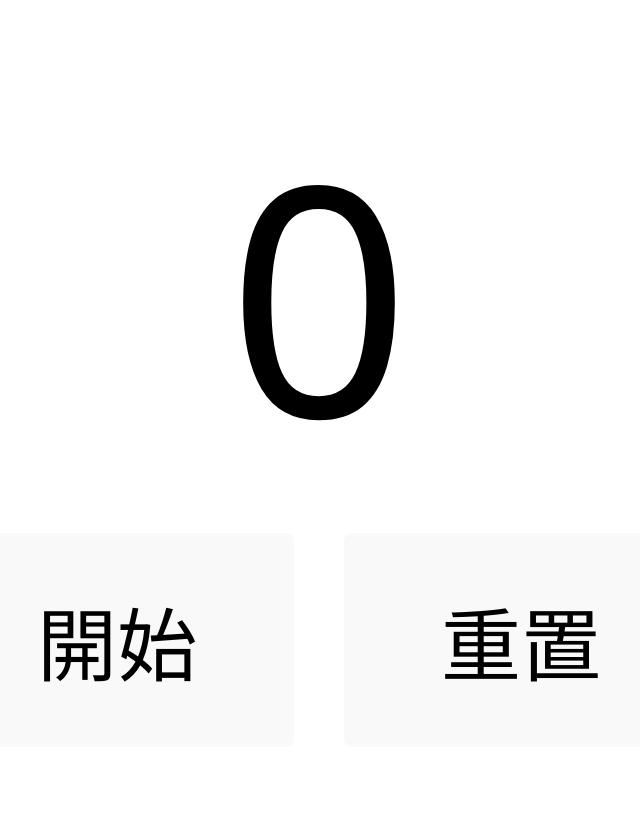
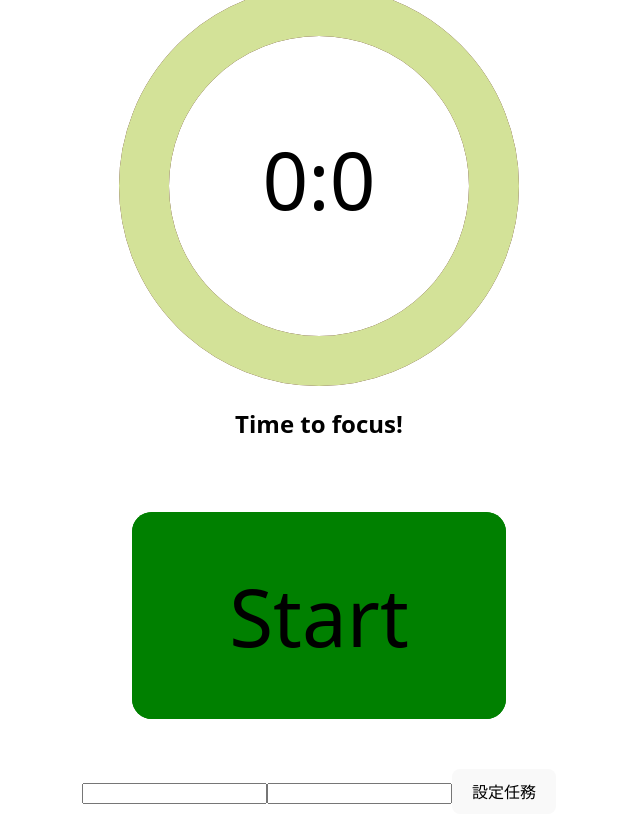
Before and after one commit to jiawu777/jia-timer, a React (Vite) app: page / in a window 1280 px wide. Shown: the whole page, without its empty margins (321-961 px from the left). Built offline with nearby package versions, Linux system fonts and the light colour scheme.

Commit message:
feat/transtopomodoro Jia: 1. 製作圓環、任務位置UI 2. 新增輸入時間、任務表格

```diff
--- a/src/components/Pomo.jsx
+++ b/src/components/Pomo.jsx
@@ -1,28 +1,35 @@
 import './Pomo.scss';
+import CircularProgress from '@/utils/CircularProgress';
+import TaskForm from '@/hooks/inputForm';
 
 import { useState, useEffect, useRef } from 'react';
 
-const Pomo=()=>{
-    const [ TimerStart, TimerStop, TimerReset ] = ["開始","停止","重置"]
-  // Timer Switch
+const Pomo = () => {
+    const [ TimerStart, TimerStop] = ["Start","Pause"]
+
+
+    // Timer Switch
   const [timerSwitch, setTimerSwitch] = useState(false);
+
+  // timing
+  const [timer, setTimer] = useState(0);
+  const intervalIdTimer = useRef(null);
+
+  // setInput
+  const [timeInput,setTimeInput]=useState(25)
+  const [taskInput,setTaskInput]=useState("")
+
+
+
   const switchTimer = () => {
     const newTimerSwitch = !timerSwitch;
     setTimerSwitch(newTimerSwitch);
   };
 
-  // timing
-  const [timer, setTimer] = useState(0);
-  const intervalIdTimer = useRef();
-
-  //RefTimer可以計時但無法即時渲染畫面，可用於使用者流程計時器提升使用感
-  // const refTimer = useRef(0);
-
   useEffect(() => {
-    if (timerSwitch) {
+    if (timerSwitch && timer > 0) {
       intervalIdTimer.current = setInterval(() => {
-        setTimer((prevTimer) => prevTimer + 1);
-        // refTimer.current = refTimer.current+1
+        setTimer((prevTimer) => prevTimer - 1);
       }, 1000);
     } else {
       clearInterval(intervalIdTimer.current);
@@ -30,31 +37,76 @@ const Pomo=()=>{
 
     // destroy
     return () => clearInterval(intervalIdTimer.current);
-  }, [timerSwitch]);
+  }, [timerSwitch, timer]);
 
-  const resetTimer = () => {
-    setTimer(0);
-    clearInterval(intervalIdTimer.current);
-    setTimerSwitch(false);
-  };
+  // const resetTimer = () => {
+  //   clearInterval(intervalIdTimer.current);
+  //   setTimer(minInput*60)
+  //   setTimerSwitch(false);
+  // };
+
+// input time & task
+const handleTaskInput=(e)=>{
+  e.preventDefault()
+  setTimer(timeInput)
+  setTimerSwitch(false)
+}
 
   return (
-    <div className="timer">
-      <div className="timer__wrapper">
-        <div className="timer__display">{timer}</div>
-        <div className="timer__btn">
+    <div className="pomo__wrapper">
+        <div className="pomo__display">
+        <CircularProgress className="pomo__circular" time={timer} initialTime={timer} size={400} strokeWidth={50}></CircularProgress>
+        <h2 className="pomo__task">{taskInput || "Time to focus!"}</h2>
+        </div>
+
+        <div className="pomo__btn">
           <button
-            className="timer__btn timer__btn--switch"
+            className={`pomo__btn pomo__btn${timerSwitch? "--pause":"--start"}`}
             onClick={switchTimer}
           >
             {timerSwitch ? TimerStop : TimerStart}
           </button>
-          <button
+
+          {/* <button
             className="timer__btn timer__btn--reset"
             onClick={resetTimer}
           >
             {TimerReset}
-          </button>
+          </button> */}
+        </div>
+      <div className="task__wrapper">
+        <div className="task__timeInput">
+          <form action="">
+          <input type="number"
+          onChange={(e)=>{
+            let secInput = Number(e.target.value)*60
+            setTimeInput(secInput)
+          }}
+          disabled = { timerSwitch ? true : false }
+          />
+
+          <input type="text"
+          onChange={(e)=>{
+            let taskInput = e.target.value
+            setTaskInput(taskInput)
+          }}
+          disabled={timerSwitch}
+          />
+          <button onClick={handleTaskInput} disabled={timerSwitch}>設定任務</button>
+          </form>
+        {/* <input type="number" disabled=""
+        onChange={e=>
+          {
+
+            minInput=Number(e.target.value)*60
+            setTimer(minInput)}
+        }
+        />
+        {min} */}
+        {/* <button
+        onClick={
+          ()=>{
+            setTimer((minInput)=>minInput+5)}}>加5分鐘</button> */}
         </div>
       </div>
     </div>
--- a/src/components/Pomo.scss
+++ b/src/components/Pomo.scss
@@ -1,4 +1,4 @@
-.timer {
+.pomo {
     &__wrapper {
       width: 100vw;
       height: 100vh;
@@ -7,14 +7,25 @@
       flex-flow: column nowrap;
       justify-content: center;
       align-items: center;
+      gap: 50px 0px;
 
     }
 
     &__display {
       display: flex;
       justify-content: center;
-      font-size: 20rem;
       color: black;
+      flex-flow: column nowrap;
+    }
+
+    &__circular{
+      font-size: 20 rem;
+    }
+
+    &__task{
+      display: flex;
+      justify-content: center;
+      font-size: 5 rem;
     }
 
     &__btn {
@@ -22,6 +33,8 @@
       flex-flow: row nowrap;
       gap: 0px 50px;
       font-size: 5rem;
+      background-color: green;
+      border-radius: 20px;
       @include pad{
         font-size: 4rem;
       }
@@ -30,5 +43,8 @@
         font-size: 2rem;
         gap: 0px 20px;
       }
+      &--pause{
+        background-color: red;
+      }
     }
   }
--- /dev/null
+++ b/src/utils/CircularProgress.tsx
@@ -0,0 +1,59 @@
+import React from "react";
+
+interface CircularProgressProps {
+  time: number; // 以秒為單位的時間
+  initialTime: number; // 倒數計時的總時間
+  size: number;
+  strokeWidth: number;
+}
+
+const CircularProgress: React.FC<CircularProgressProps> = ({
+  time,
+  initialTime,
+  size,
+  strokeWidth,
+}) => {
+  const radius = (size - strokeWidth) / 2;
+  const circumference = 2 * Math.PI * radius;
+  const offset = circumference - (time / initialTime) * circumference;
+
+  return (
+    <svg width={size} height={size}>
+      {/* 背景圓環 */}
+      <circle
+        cx={size / 2}
+        cy={size / 2}
+        r={radius}
+        fill="transparent"
+        stroke="#561D25"
+        strokeWidth={strokeWidth}
+      />
+      {/* 進度圓環 */}
+      <circle
+        cx={size / 2}
+        cy={size / 2}
+        r={radius}
+        fill="transparent"
+        stroke="#D3E298"
+        strokeWidth={strokeWidth}
+        strokeDasharray={circumference}
+        strokeDashoffset={offset}
+        strokeLinecap="round"
+        transform={`rotate(-90 ${size / 2} ${size / 2})`} // 讓進度從頂部開始
+      />
+      {/* 文字顯示時間 */}
+      <text
+        x="50%"
+        y="50%"
+        textAnchor="middle"
+        dy=".3em"
+        fontSize="5rem"
+        fill="black"
+      >
+        {Math.floor(time/60)}:{Math.floor(time%60)}
+      </text>
+    </svg>
+  );
+};
+
+export default CircularProgress;
--- a/vite.config.js
+++ b/vite.config.js
@@ -12,7 +12,7 @@ export default defineConfig(()=>{
   plugins: [react()],
   resolve:{
     alias:{
-      '@': path.resolve(__dirname, './src/'),
+      '@': path.resolve(__dirname, './src'),
       '@styles': path.resolve(__dirname, './src/assets/styles'),
       '@images': path.resolve(__dirname, './src/assets/images'),
         },
```
Also changed, not shown: src/App.jsx (+5 -2 lines).
